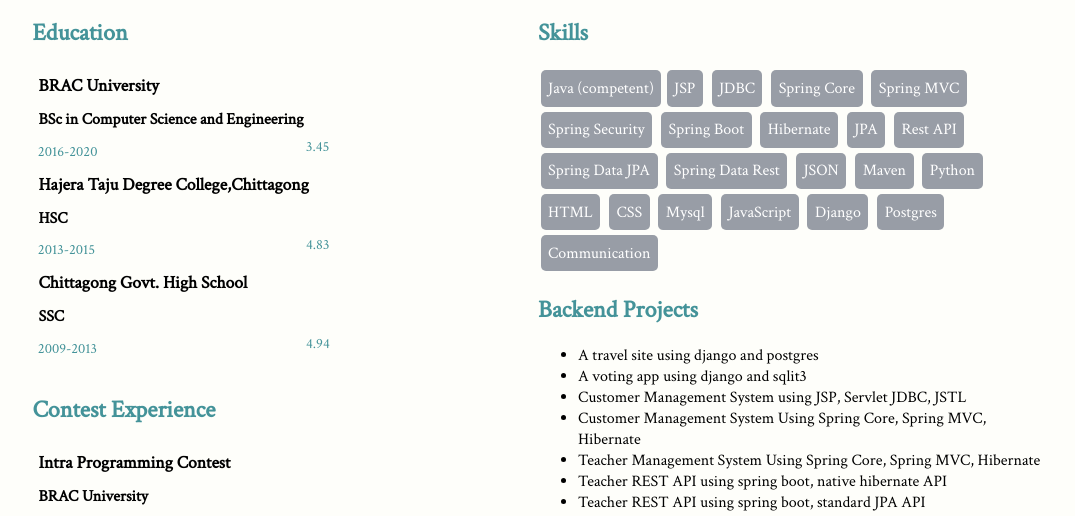
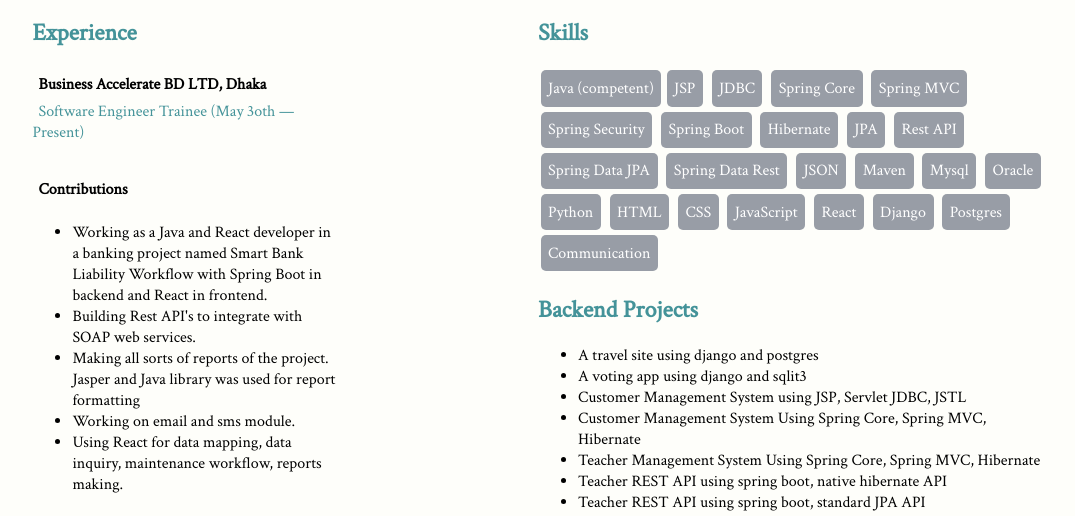
Before and after one commit to EialidJoy/resume, a plain HTML site: page index.html in a window 1280 px wide. Shown: the part 247-763 px from the top of the page, without its empty margins (102-1177 px from the left). Drawn offline with Linux system fonts and the light colour scheme.

Commit message:
professional experience section added

```diff
--- a/index.html
+++ b/index.html
@@ -75,6 +75,31 @@
 	<div class="container">
 		<section id="leftSide">
 
+
+			<!-- Experience section -->
+
+			<div id="extraCurriculars">
+				<h2>Experience</h2>
+				<div class="movingRight">
+
+					<h4><a  href="https://www.youtube.com/watch?v=5UX7YxagFyM" target="_blank">Business Accelerate BD LTD, Dhaka</a></h4>
+					<div class="yearAndGrade">
+						<h7><span> Software Engineer Trainee (May 3oth — Present)</span></h7>
+					</div>
+					<h4>Contributions</h4>
+					<ul>
+						<li>Working as a Java and React developer in a banking project named Smart Bank Liability Workflow with Spring Boot in backend and React in frontend.</li>
+						<li>Building Rest API's to integrate with SOAP web services.</li>
+						<li>Making all sorts of reports of the project. Jasper and Java library was used for report formatting</li>
+						<li>Working on email and sms module.</li>
+						<li>Using React for data mapping, data inquiry, maintenance workflow, reports making.</li>
+
+					</ul>
+
+				</div>
+			</div>
+
+
 			<div class="leftEdu">
 				<h2>Education</h2>
 				<h4>BRAC University</h4>
@@ -115,7 +140,9 @@
 
 
 
-			<!-- Experience section -->
+			<!-- Contest Experience section -->
+
+
 
 			<div class="margin"></div>
 			<div class="leftEdu">
@@ -188,7 +215,12 @@
 					<h2>Skills</h2>
 					<div class="skills">
 
-					<span>Java (competent)</span><span>JSP</span> <span>JDBC</span> <span>Spring Core</span> <span > Spring MVC</span> <span> Spring Security</span> <span>Spring Boot</span> <span >Hibernate</span> <span>JPA</span> <span>Rest API</span> <span>Spring Data JPA</span> <span >Spring Data Rest</span> <span>JSON</span> <span>Maven</span> <span>Python</span> <span>HTML</span> <span>CSS</span> <span>Mysql</span> <span>JavaScript</span> <span >Django</span> <span>Postgres</span> <span>Communication</span>
+					<span>Java (competent)</span><span>JSP</span> <span>JDBC</span> <span>Spring Core</span> <span > Spring MVC</span>
+					<span> Spring Security</span> <span>Spring Boot</span> <span >Hibernate</span>
+					<span>JPA</span> <span>Rest API</span> <span>Spring Data JPA</span> <span >Spring Data Rest</span>
+					<span>JSON</span> <span>Maven</span> <span>Mysql</span> <span>Oracle</span> <span>Python</span> <span>HTML</span>
+					<span>CSS</span> <span>JavaScript</span> <span>React</span> <span >Django</span> <span>Postgres</span>
+					 <span>Communication</span>
 					</div>
 				</div>
 
@@ -253,6 +285,11 @@
 				</div>
 
 				<div id="certificates">
+					<h2>Research</h2>
+					<h7>Hate Speech Detection From Social Networking Posts</h7>
+				</div>
+
+				<div id="certificates">
 					<h2>Certificates</h2>
 					<h7><a href="https://drive.google.com/file/d/1ZjtSg_I5gjRbIBaWS-g5senVw1-rZ5rE/view" target="_blank">BRAC University Computer Club (2018 - 2019)</a></h7>
 				</div>
```
